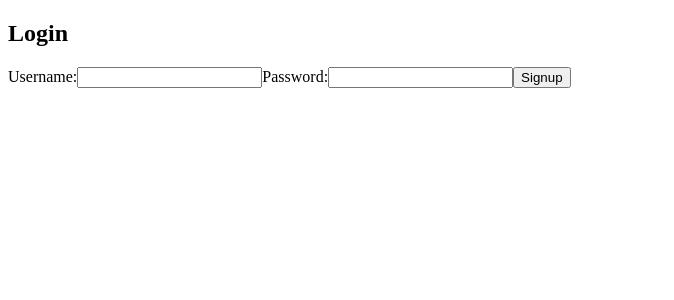
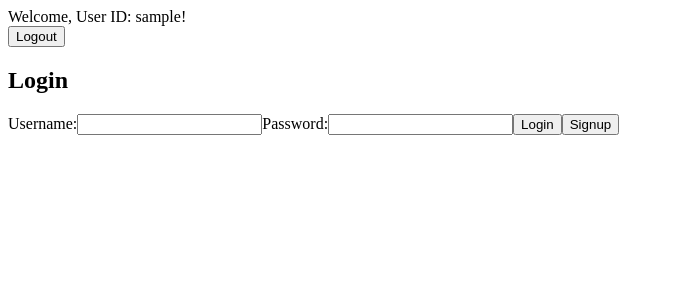
Before and after one commit to TrevinKotinek/CCGroupProject, an Angular app in the folder book-tables/: page /login in a window 1280 px wide. Shown: the top 300 px of the page, without its empty margins (0-674 px from the left). Built offline with nearby package versions, Linux system fonts and the light colour scheme; sample sign-in values are in the browser's storage.

Commit message:
updated the login module and added logout

```diff
--- a/book-tables/src/app/all-books/all-books.component.ts
+++ b/book-tables/src/app/all-books/all-books.component.ts
@@ -23,6 +23,7 @@ export class AllBooksComponent {
     ){}
 
     ngOnInit(): void {
+      this.router.navigate(['/all-books']);
       this.getBooks().subscribe((books: any) => {
         this.books = books;
       });
--- a/book-tables/src/app/app-routing.module.ts
+++ b/book-tables/src/app/app-routing.module.ts
@@ -8,7 +8,7 @@ import { LoginComponent } from './login/login.component';
 import { SignupComponent } from './signup/signup.component';
 
 const routes:Routes = [
-    {path:'', redirectTo: '/all-books', pathMatch: 'full'},
+    {path:'', redirectTo: '/login', pathMatch: 'full'},
     {path:'login', component:LoginComponent},
     {path:'signup', component:SignupComponent},
     {path:'books/:', component: DescPageComponent },
--- a/book-tables/src/app/app.component.html
+++ b/book-tables/src/app/app.component.html
@@ -1 +1,12 @@
+<div id="header">
+    <div *ngIf="userId">
+      Welcome, User ID: {{ userId }}!
+      <div>
+        <button (click)="logout()">Logout</button>
+      </div>
+    </div>
+    <div *ngIf="!userId">
+      <!-- Display login or registration links -->
+    </div>
+</div>
 <router-outlet></router-outlet>
--- a/book-tables/src/app/app.component.ts
+++ b/book-tables/src/app/app.component.ts
@@ -1,4 +1,14 @@
-import { Component } from '@angular/core';
+import { HttpClient, HttpHeaders } from '@angular/common/http';
+import { Component, HostListener } from '@angular/core';
+import { FormBuilder } from '@angular/forms';
+import { Router } from '@angular/router';
+
+const authToken = localStorage.getItem('token')
+const headers = new HttpHeaders({
+  'Content-Type': 'application/json',
+  'Authorization': `Token ${authToken}`
+  });
+
 
 @Component({
   selector: 'app-root',
@@ -6,5 +16,32 @@ import { Component } from '@angular/core';
   styleUrls: ['./app.component.css']
 })
 export class AppComponent {
+  @HostListener("window:onbeforeunload",["$event"])
+    clearLocalStorage(){
+        localStorage.clear();
+  }
+
   title = 'book-tables';
+  userId: string | null = null;
+
+  constructor(private http: HttpClient, private router: Router){}
+
+  ngOnInit(): void {
+    this.userId = localStorage.getItem('username')
+  }
+
+  logout():void{
+    this.userId = null
+    localStorage.clear();
+    const username = this.userId;
+    this.http.post('http://localhost:8000/api/account/logout/', {username}, {headers})
+      .subscribe((response: any) => {
+        this.router.navigate(['/login']);
+      }, (error) => {
+        console.error('Logout failed:', error);
+        // Handle login error, show a message, etc.
+      });
+
+
+  }
 }
--- a/book-tables/src/app/login/login.component.html
+++ b/book-tables/src/app/login/login.component.html
@@ -7,6 +7,7 @@
       <label for="password">Password:</label>
       <input type="password" id="password" formControlName="password" required>
 
-      <button type="submit">Signup</button>
+      <button type="submit">Login</button>
+      <button click="/signup">Signup</button>
     </form>
 </div>
--- a/book-tables/src/app/login/login.component.ts
+++ b/book-tables/src/app/login/login.component.ts
@@ -20,16 +20,16 @@ export class LoginComponent {
   }
 
   ngOnInit() {
-
+    localStorage.clear();
   }
 
   onSubmit() {
     const { username, password } = this.loginForm.value;
-
     this.http.post('http://localhost:8000/api/account/login/', { username, password })
       .subscribe((response: any) => {
         localStorage.setItem('token', response.token);
         localStorage.setItem('username', username);
+        location.reload
         // Navigate to a secured page or perform other actions
         this.router.navigate(['/all-books']);
       }, (error) => {
```
